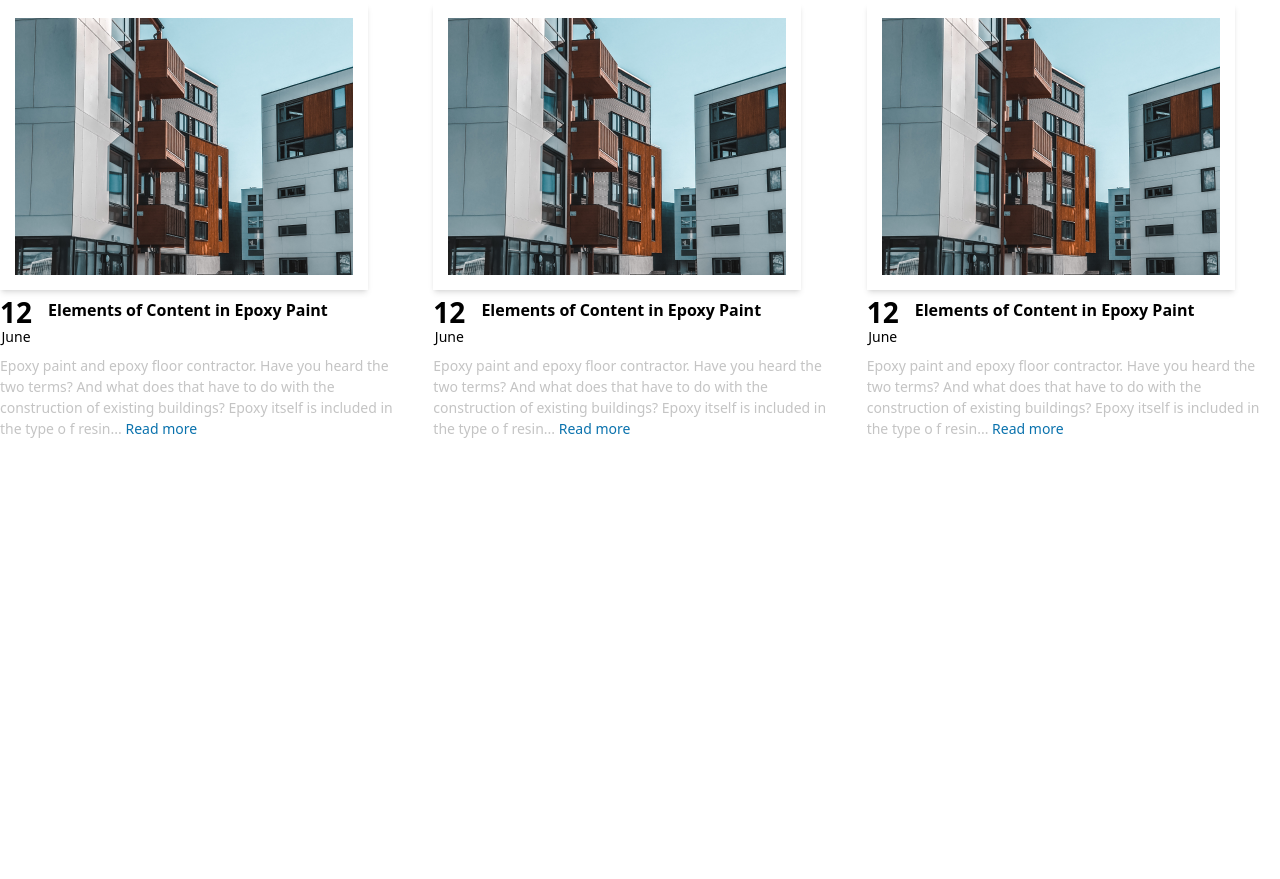
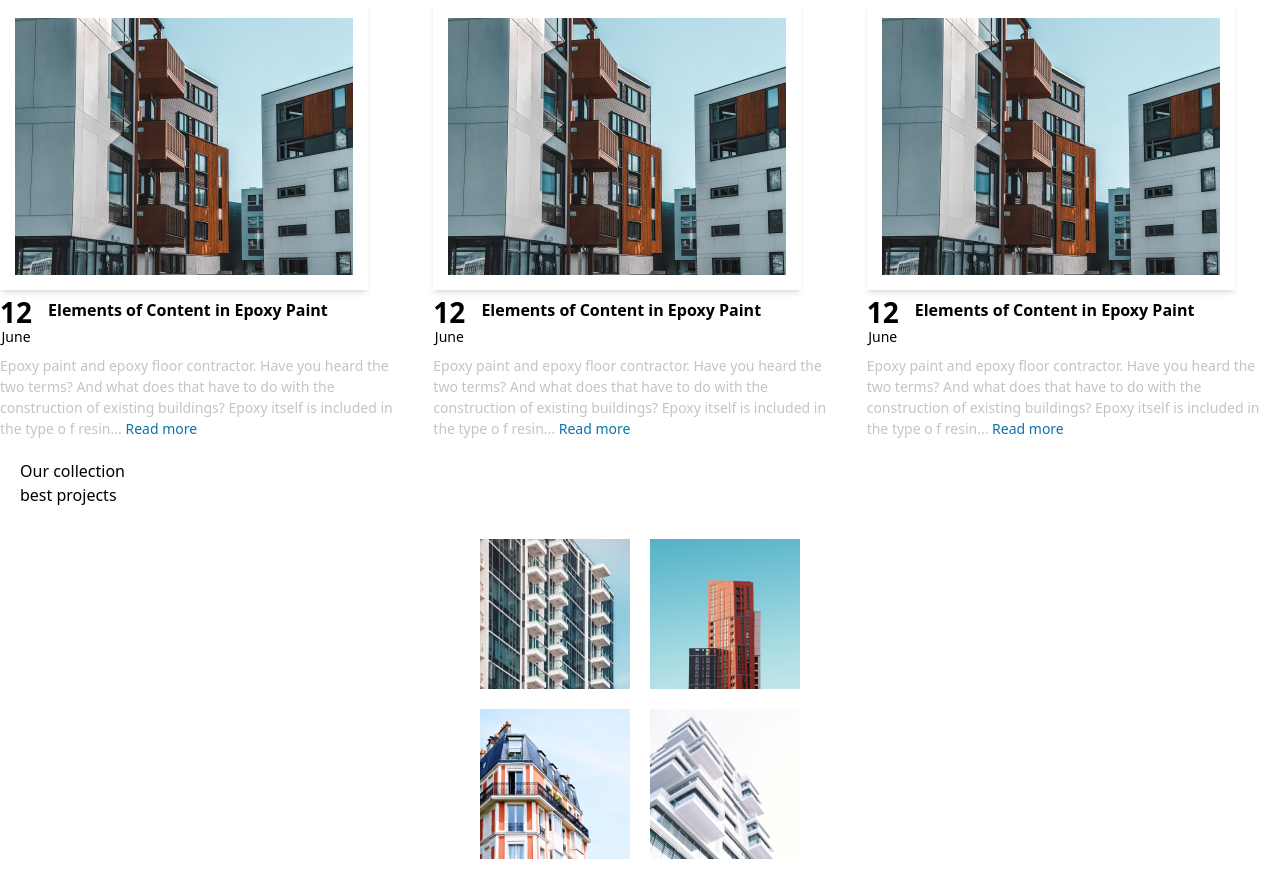
Before and after one commit to dani24sahu/Real-Estate-TailwindCSS, a website built with Vite: page index.html in a window 1280 px wide. Shown: the part 4351-5230 px from the top of the page. Before the commit the page ends 4790 px from the top, so only its background shows below. Built offline with nearby package versions, Linux system fonts and the light colour scheme.

Commit message:
Created Project Sectio

```diff
--- a/index.html
+++ b/index.html
@@ -275,7 +275,7 @@
         <button class="blue-btn self-start">See More</button>
       </section>
 
-      <!-- News Section -->
+      <!-------------------------- News Section -------------------------->
       <section>
         <h2>News & Update</h2>
         <div class="flex mt-4 gap-5 overflow-x-auto">
@@ -338,6 +338,19 @@
           </div>
         </div>
       </section>
+
+      <!----------------------- Project Section --------------------------->
+      <section class="p-5 flex flex-col gap-8">
+        <h1>
+          Our collection <br> best projects
+        </h1>
+        <div class="grid grid-cols-2 gap-5 max-w-[320px] self-center">
+          <img src="project1.png" alt="Project1">
+          <img src="project2.png" alt="Project2">
+          <img src="project3.png" alt="Project3">
+          <img src="project4.png" alt="Project4">
+        </div>
+      </section>
     </main>
 
     <script type="module" src="/main.js"></script>
```
Also changed, not shown: project1.png (added), project2.png (added), project3.png (added), project4.png (added).
